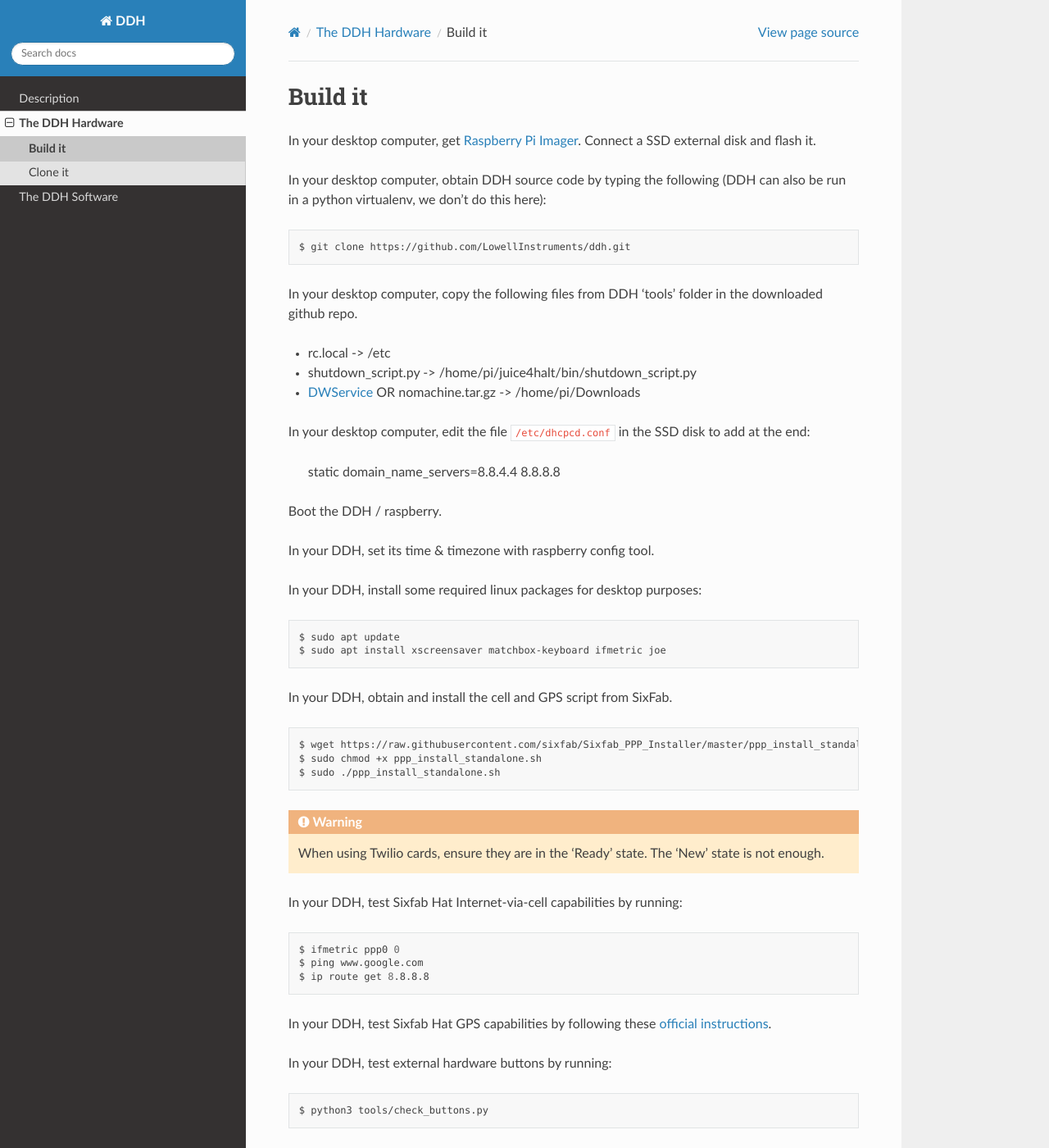
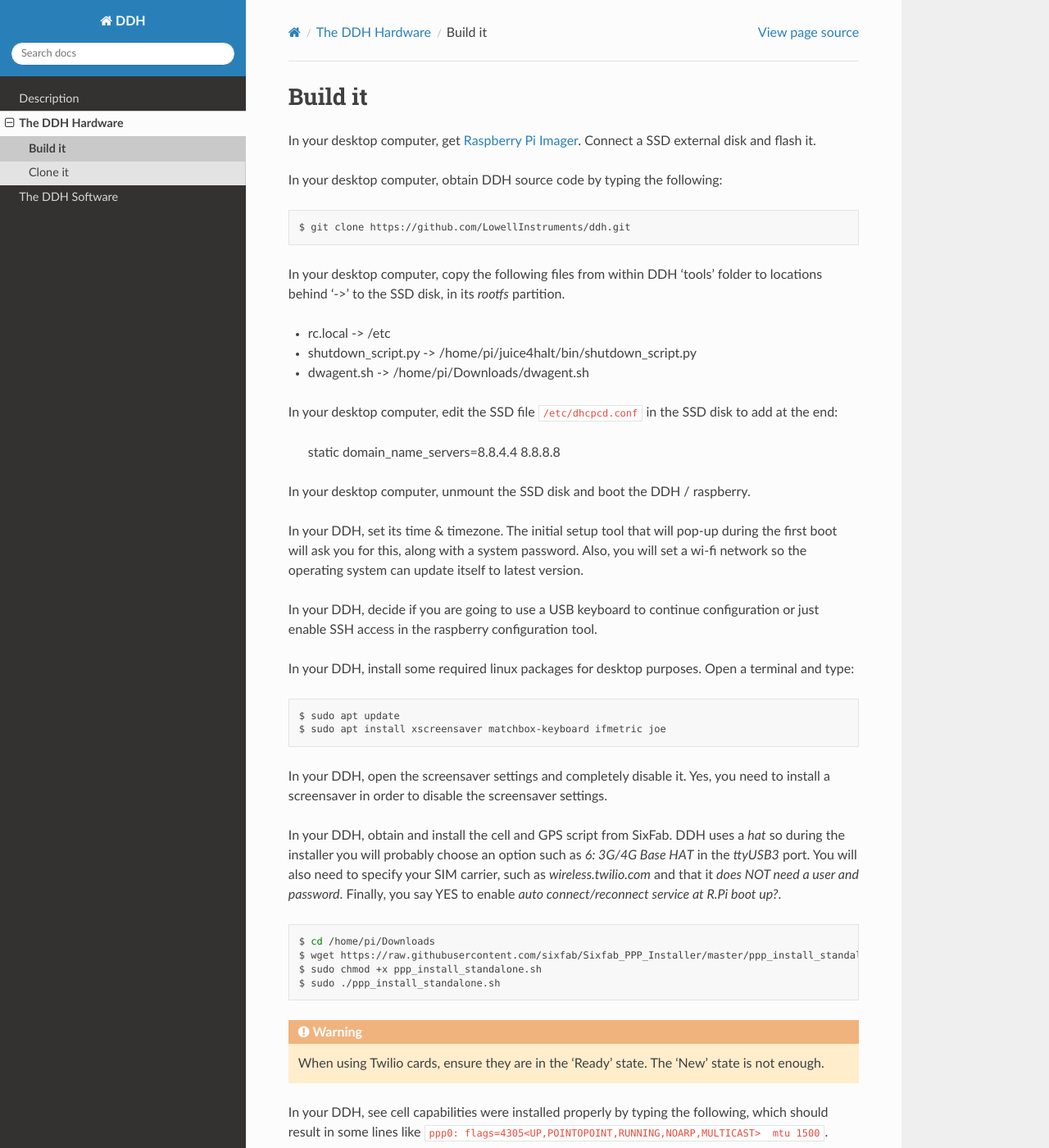
Before and after one commit to LowellInstruments/ddh_new, a Sphinx documentation site: the page built from docs/source/hw-build.rst, in a window 1280 px wide and 1400 px high. Shown: the whole window at 82% size. Built offline with Sphinx 7.4.7 and the Read the Docs theme 2.0.0, drawn with Linux system fonts in a browser that asks for light colours; some of the changed text lies outside the part shown.

Commit message:
better DDH docs

```diff
--- a/docs/source/hw-build.rst
+++ b/docs/source/hw-build.rst
@@ -8,31 +8,38 @@ Build it
 In your desktop computer, get `Raspberry Pi Imager <https://www.raspberrypi.org/software/>`_. Connect a SSD external disk and flash it.
 
 
-In your desktop computer, obtain DDH source code by typing the following (DDH can also be run in a python virtualenv, we don't do this here):
+In your desktop computer, obtain DDH source code by typing the following:
 
 .. code:: bash
 
     $ git clone https://github.com/LowellInstruments/ddh.git
 
 
-In your desktop computer, copy the following files from DDH 'tools' folder in the downloaded github repo.
+In your desktop computer, copy the following files from within DDH 'tools' folder to locations behind '->' to the SSD disk, in its `rootfs` partition.
 
 * rc.local -> /etc
 * shutdown_script.py -> /home/pi/juice4halt/bin/shutdown_script.py
-* `DWService <https://www.dwservice.net>`_ OR nomachine.tar.gz -> /home/pi/Downloads
+* dwagent.sh -> /home/pi/Downloads/dwagent.sh
 
 
-In your desktop computer, edit the file ``/etc/dhcpcd.conf`` in the SSD disk to add at the end:
+In your desktop computer, edit the SSD file ``/etc/dhcpcd.conf`` in the SSD disk to add at the end:
 
     static domain_name_servers=8.8.4.4 8.8.8.8
 
+In your desktop computer, unmount the SSD disk and boot the DDH / raspberry.
 
-Boot the DDH / raspberry.
+In your DDH, set its time & timezone. The initial setup tool that will pop-up during the first boot will ask you for this, along with a system password. Also, you will set a wi-fi network so the operating system can update itself to latest version.
 
-In your DDH, set its time & timezone with raspberry config tool.
+.. warning:
+
+	You may be prompted to restart DDH at some point during this procedure. Don't worry and press the upside hardware power button. This is better than suing a `reboot` command, since allows the power hats to shutdown all properly.
 
 
-In your DDH, install some required linux packages for desktop purposes:
+In your DDH, decide if you are going to use a USB keyboard to continue configuration or just enable SSH access
+in the raspberry configuration tool.
+
+
+In your DDH, install some required linux packages for desktop purposes. Open a terminal and type:
 
 .. code:: bash
 
@@ -40,10 +47,15 @@ In your DDH, install some required linux packages for desktop purposes:
     $ sudo apt install xscreensaver matchbox-keyboard ifmetric joe
 
 
-In your DDH, obtain and install the cell and GPS script from SixFab.
+In your DDH, open the screensaver settings and completely disable it. Yes, you need to install a screensaver in order
+to disable the screensaver settings.
+
+
+In your DDH, obtain and install the cell and GPS script from SixFab. DDH uses a `hat` so during the installer you will probably choose an option such as `6: 3G/4G Base HAT` in the `ttyUSB3` port. You will also need to specify your SIM carrier, such as `wireless.twilio.com` and that it `does NOT need a user and password`. Finally, you say YES to enable `auto connect/reconnect service at R.Pi boot up?`.
 
 .. code:: bash
 
+    $ cd /home/pi/Downloads
     $ wget https://raw.githubusercontent.com/sixfab/Sixfab_PPP_Installer/master/ppp_install_standalone.sh
     $ sudo chmod +x ppp_install_standalone.sh
     $ sudo ./ppp_install_standalone.sh
@@ -53,31 +65,19 @@ In your DDH, obtain and install the cell and GPS script from SixFab.
     When using Twilio cards, ensure they are in the 'Ready' state. The 'New' state is not enough.
 
 
-In your DDH, test Sixfab Hat Internet-via-cell capabilities by running:
+In your DDH, see cell capabilities were installed properly by typing the following, which should result in some lines like ``ppp0: flags=4305<UP,POINTOPOINT,RUNNING,NOARP,MULTICAST>  mtu 1500``.
 
 .. code:: bash
 
-    $ ifmetric ppp0 0
-    $ ping www.google.com
-    $ ip route get 8.8.8.8
+    $ ifconfig | grep ppp0
 
 
-In your DDH, test Sixfab Hat GPS capabilities by following these `official instructions <https://sixfab.com/gps-tracker-with-3g-4glte-shield/>`_.
-
-
-In your DDH, test external hardware buttons by running:
-
-.. code:: bash
-
-    $ python3 tools/check_buttons.py
-
-
-In your DDH, test `juice4halt` board. Just press the power button and wait for DDH to switch off. If the juice4halt has worked as expected, the file ``/home/pi/juice4halt/bin/j4h_flag``  should be present upon restart. Delete it to repeat the test.
+In your DDH, test `juice4halt` board. Just press the power button and wait for DDH to switch off. If the juice4halt has worked as expected, the file ``/home/pi/juice4halt/bin/j4h_halt_flag``  should be present upon restart. Delete it to repeat the test.
 
 
 In your DDH, monitor the GUI to be always kept running by monitoring it with a 2 minutes period adding:
 
-    \*/2 * * * * /home/pi/li/ddh/ddh_run.sh
+    */2 * * * * /home/pi/li/ddh/ddh_run.sh
 
 to crontab by doing:
 
@@ -86,9 +86,18 @@ to crontab by doing:
     $ crontab -e
 
 
-
 In your DDH, if you want, set a black background and remove icons and shortcuts by running:
 
 .. code:: bash
 
     $ alacarte
+
+
+In your DDH, if you are NOT cloning, you can proceed to install a remote control solution such as `DWService <https://www.dwservice.net>`_. Recall we copied its installer file, so-called `dwagent.sh`, in the ``/home/pi/Downloads`` folder during the first steps of this document.
+
+
+Now, we are done. Again, DDH come with all this done so probably this procedure is not needed by you. Finally, just a gentle reminder:
+
+.. note:
+
+	Did you remember to remove your wi-fi network in case other people use this DDH? :)
--- a/docs/source/hw-clone.rst
+++ b/docs/source/hw-clone.rst
@@ -12,3 +12,7 @@ In your DDH, install rpi-clone from github. Connect another SSD to USB port and:
 .. code:: bash
 
     $ rpi-clone sdb
+
+
+Now, after cloining, install a remote control solution such as `DWService <https://www.dwservice.net>`. Its installer
+may already be present in the home folder under the name `dwagent.sh`.
--- a/docs/source/sw-using.rst
+++ b/docs/source/sw-using.rst
@@ -70,3 +70,8 @@ at the office or lab more comfortably. The first button will switch between the
 different loggers. The third button modifies the span of the plots
 so the user can see the last hour of the downloaded data, last day, last week, last
 month or last year. The second button is left for future use.
+
+
+.. note:
+
+	If you ever need to rebbot the DDH, don't worry and press the upside hardware power button. This is better than suing a `reboot` shell command, since allows the power hats to shutdown all properly. Same thing to shutdown the DDH completely.
```
Also changed, not shown: docs/source/sw-configuring.rst (+16 -1 lines), 2 other files.
